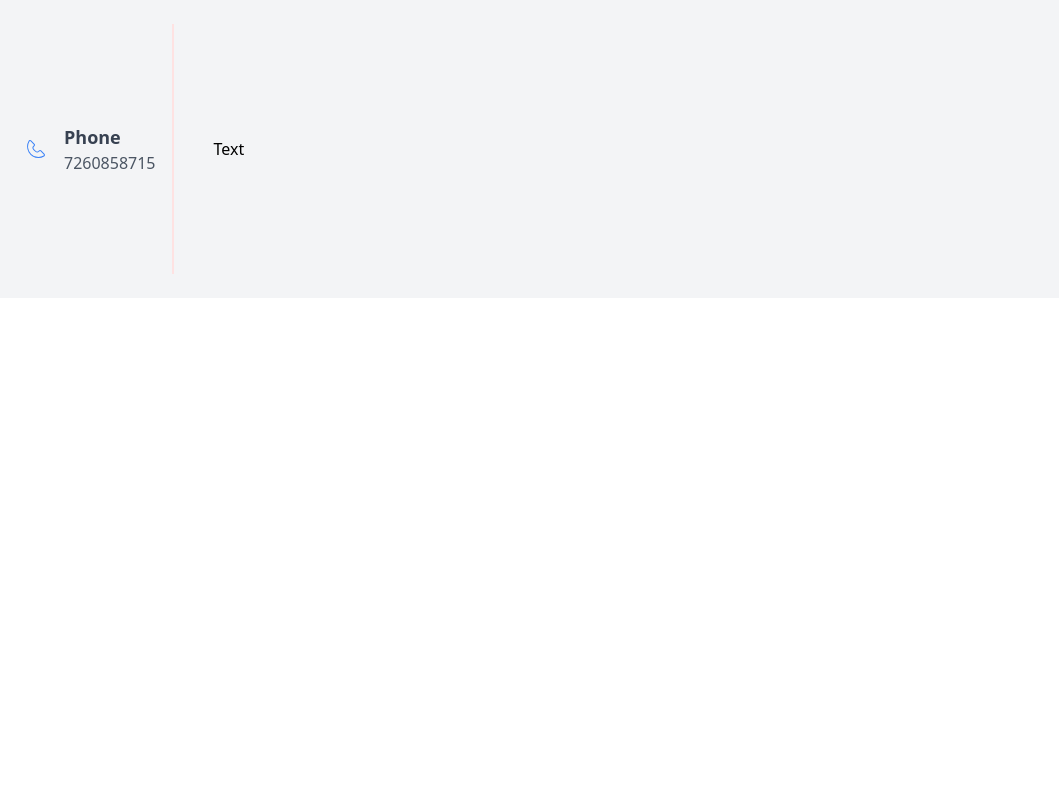
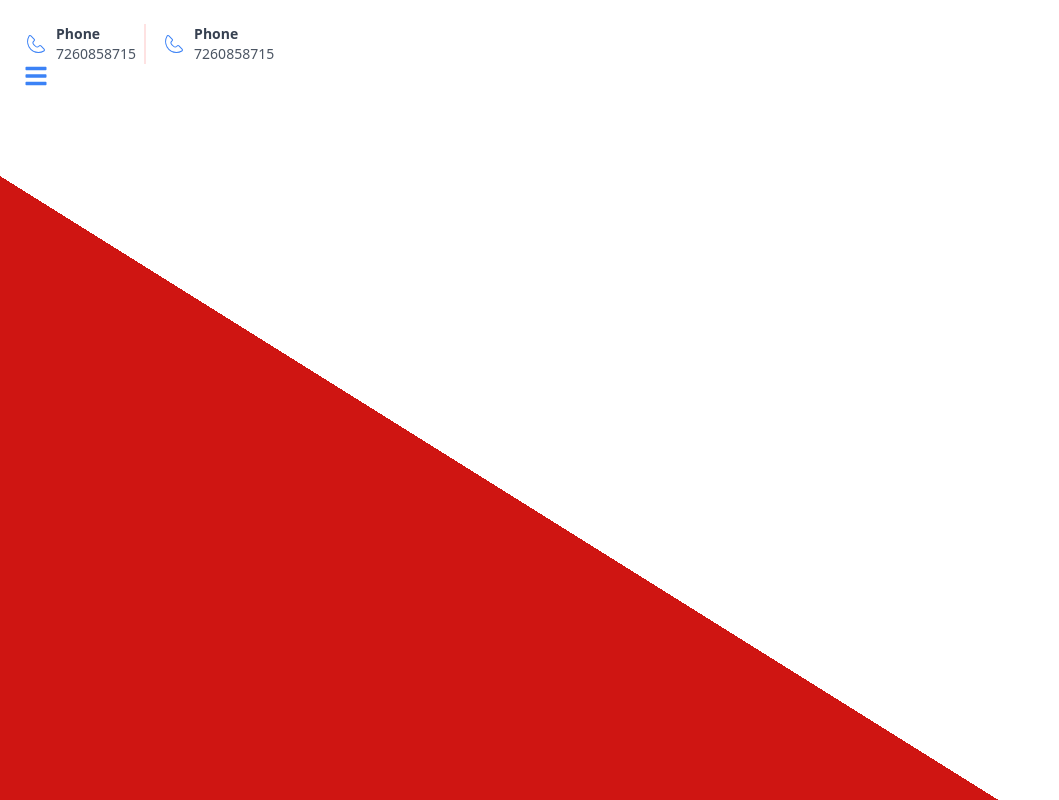
Before and after one commit to anish0905/Vxtry, a React (Create React App) app in the folder frontend/: page / in a window 1280 px wide. Shown: the whole page, without its empty margins (0-1059 px from the left). Built offline with nearby package versions, Linux system fonts and the light colour scheme.

Commit message:
added bar

```diff
--- a/frontend/src/components/Home/Home.jsx
+++ b/frontend/src/components/Home/Home.jsx
@@ -1,25 +1,82 @@
-import React from 'react';
-import { CiPhone } from 'react-icons/ci';
+// import React from "react";
+// import { CiPhone } from "react-icons/ci";
+// import { FaBars } from "react-icons/fa";
+
+// const Home = () => {
+//   return (
+//     <div className="bg-gray-100 p-6 background ">
+//       <div className="flex  gap-2">
+//         {/* First Section */}
+//         <div className="flex items-center space-x-2  content-center justify-center">
+//           <div className="text-blue-500 flex items-center space-x-2  content-center justify-center">
+//             <CiPhone size={24} />
+//           </div>
+//           <div className=" block items-center   content-center justify-start">
+//             <p className="text-sm font-bold text-gray-700">Phone</p>
+//             <p className="text-sm text-gray-600">7260858715</p>
+//           </div>
+//           <div className="inline-block h-[40px] min-h-[1em] w-0.5 self-stretch bg-red-100"></div>
+//         </div>
+
+//         {/* Second Section */}
+//         <div className="flex items-center space-x-2  content-center justify-center">
+//           <div className="text-blue-500 flex items-center space-x-2  content-center justify-center">
+//             <CiPhone size={24} />
+//           </div>
+//           <div className=" block items-center   content-center justify-center">
+//             <p className="text-sm font-bold text-gray-700">Phone</p>
+//             <p className="text-sm text-gray-600">7260858715</p>
+//           </div>
+//           {/* <div className="inline-block h-[40px] min-h-[1em] w-0.5 self-stretch bg-red-100"></div> */}
+//         </div>
+//       </div>
+//       <div>
+//         <div>{FaBars}</div>
+//       </div>
+//     </div>
+//   );
+// };
+
+// export default Home;
+
+import React from "react";
+import { CiPhone } from "react-icons/ci";
+import { FaBars } from "react-icons/fa";
 
 const Home = () => {
   return (
-    <div className="bg-gray-100 p-6">
+    <div className="bg-gray-100 p-6 background  justify-between ">
+      <div className="flex gap-4">
+        {/* First Section */}
+        <div className="flex items-center gap-2">
+          <div className="text-blue-500">
+            <CiPhone size={24} />
+          </div>
+          <div>
+            <p className="text-sm font-bold text-gray-700">Phone</p>
+            <p className="text-sm text-gray-600">7260858715</p>
+          </div>
+          <div className="inline-block h-[40px] w-0.5 bg-red-100"></div>
+        </div>
 
-      <div className="flex items-center space-x-4">
-        <div className="text-blue-500">
-          <CiPhone size={24} />
+        {/* Second Section */}
+        <div className="flex items-center gap-2">
+          <div className="text-blue-500">
+            <CiPhone size={24} />
+          </div>
+          <div>
+            <p className="text-sm font-bold text-gray-700">Phone</p>
+            <p className="text-sm text-gray-600">7260858715</p>
+          </div>
         </div>
-        <div>
-          <p className="text-lg font-bold text-gray-700">Phone</p>
-          <p className="text-base text-gray-600">7260858715</p>
-        </div>
-        <div
-    class="inline-block h-[250px] min-h-[1em] w-0.5 self-stretch bg-red-100"></div>
-  <p class="ps-6">Text</p>
-</div>
       </div>
 
+      {/* FaBars Icon */}
+      <div className="text-blue-500">
+        <FaBars size={24} />
+      </div>
+    </div>
   );
-}
+};
 
 export default Home;
```
